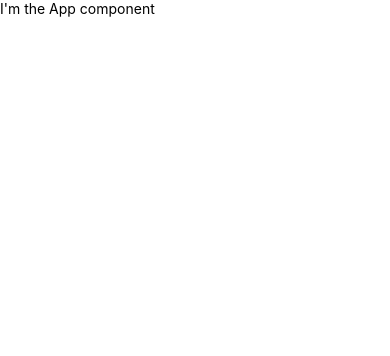
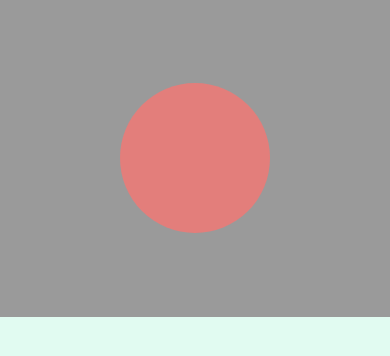
Before and after one commit to MatthieuNadeau96/badPasta, a React Native app: screen / in a window 390 px wide. Shown: the top 356 px of the page. Built offline with nearby package versions, Linux system fonts and the light colour scheme.

Commit message:
added AvatarIcon component and created containers for the Avatar and the Tip section

```diff
--- a/App.js
+++ b/App.js
@@ -5,11 +5,16 @@ import {
   StyleSheet,
 } from 'react-native';
 
+import AvatarIcon from './src/components/AvatarIcon'
+
 export default class App extends Component {
   render() {
     return (
       <View style={styles.container}>
-        <Text>I'm the App component</Text>
+        <View style={styles.iconContainer}>
+          <AvatarIcon/>
+        </View>
+        <View style={styles.tipContainer}></View>
       </View>
     );
   }
@@ -19,4 +24,14 @@ const styles = StyleSheet.create({
   container: {
     flex: 1,
   },
+  iconContainer: {
+    flex: 3,
+    backgroundColor: '#9a9a9a',
+    justifyContent: 'center',
+    alignItems: 'center',
+  },
+  tipContainer: {
+    flex: 5,
+    backgroundColor: '#e1fbf1',
+  },
 });
--- /dev/null
+++ b/src/components/AvatarIcon.js
@@ -0,0 +1,35 @@
+import React, { Component } from 'react';
+import {
+  View,
+  Text,
+  StyleSheet,
+} from 'react-native';
+
+export default class AvatarIcon extends Component {
+  render() {
+    return (
+      <View style={styles.container}>
+        <View style={styles.pic}></View>
+      </View>
+    );
+  }
+}
+
+const styles = StyleSheet.create({
+  // test sizes with other devices
+  container: {
+    height: 150,
+    width: 150,
+    maxHeight: 150,
+    minHeight: 80,
+    maxWidth: 150,
+    minWidth: 80,
+    margin: 'auto',
+    backgroundColor: '#e37e7b',
+    borderRadius: 100,
+  },
+  pic: {
+    backgroundColor: '#ffffff',
+    borderRadius: 100,
+  },
+});
```
